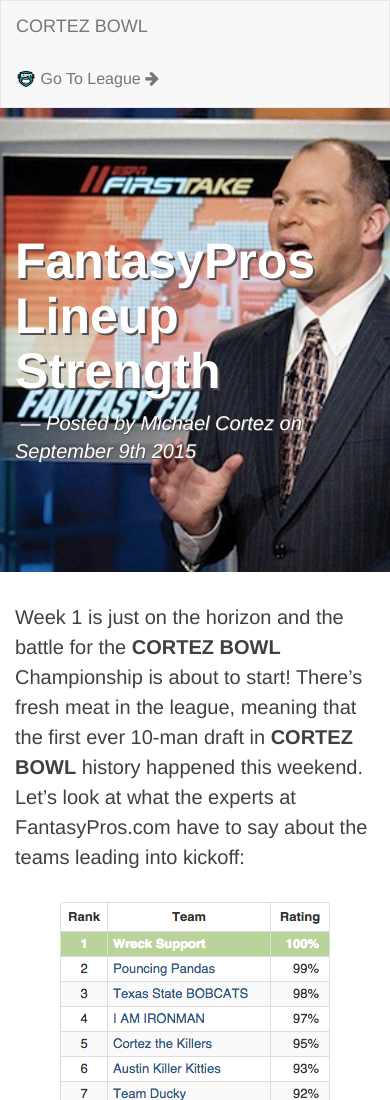
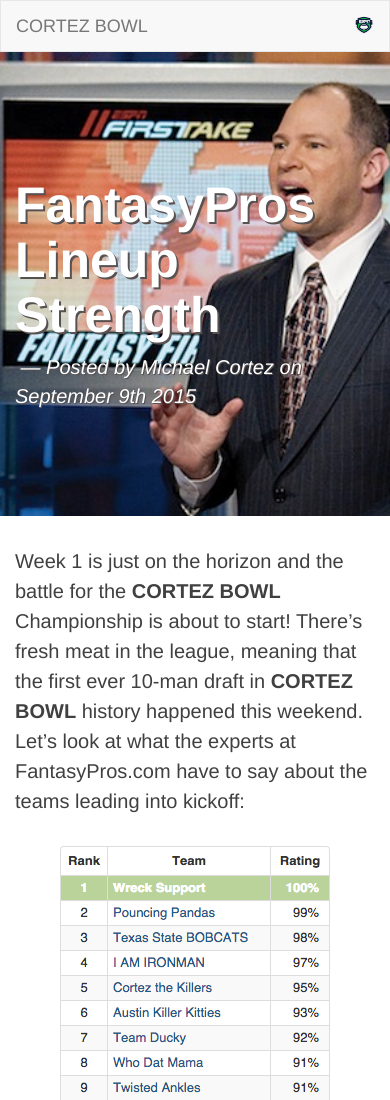
Before and after one commit to mcortez1497/cortezbowl, a website: page build/posts/2015/09/09/fantasypros-lineup-strength/index.html in a window 390 px wide. Shown: the top 1100 px of the page. Drawn offline with nearby package versions, Linux system fonts and the light colour scheme.

Commit message:
chore(release): release v1.1.0

```diff
--- a/build/posts/2015/09/09/fantasypros-lineup-strength/index.html
+++ b/build/posts/2015/09/09/fantasypros-lineup-strength/index.html
@@ -18,8 +18,12 @@
   <header class="navbar navbar-default">
     <div class="container">
       <div class="navbar-header">
+          <a href="http://games.espn.go.com/ffl/leagueoffice?leagueId=569656&seasonId=2015" class="navbar-toggle collapsed">
+            <img src="http://mcortez1497.github.io/cortezbowl/assets/espn_ff_logo.png" width="20" />
+          </a>
         <a class="navbar-brand" href="http://mcortez1497.github.io/cortezbowl/">CORTEZ BOWL</a>
       </div>
+      <div class="collapse navbar-collapse">
         <nav>
           <ul class="nav navbar-nav navbar-right">
             <li class="link">
@@ -29,6 +33,7 @@
             </li>
           </ul>
         </nav>
+      </div>
     </div>
   </header>
 
@@ -71,11 +76,20 @@
 <p>With a whopping <em>THREE</em> players suspended on the <strong>Houston Heat</strong>, there’s a good chance of getting burned. First round draft-pick and RB stud <strong>Le’Veon Bell</strong> is the marquee suspended player in Week 1 that may make the inaugural week of football for the Heat go up in smoke. That’s not to say they’re completely burned out, though! Handcuffed back <strong>Deangelo Williams</strong> will look to spark the offense for this week, and there is a hot spot on the roster in #1 ranked <strong>Dolphins DST</strong> going up against a combusting Redskins offense. The Heat are definitely playing with fire with some untested players like <strong>Melvin Gordon</strong>, <strong>Joique Bell</strong>, and <strong>Sam Bradford</strong>. But if they are able to light up the scoreboard this weekend, the Heat can easily scorch anyone in their way!</p>
 
         </div>
+        <div class="fb-comments" data-href="http://mcortez1497.github.io/cortezbowl/" data-width="750" data-numposts="3"></div>
       </div>
     </div>
   </div>
 
+  <div id="fb-root"></div>
   <script src="//cdnjs.cloudflare.com/ajax/libs/jquery/2.1.1/jquery.min.js"></script>
   <script src="//maxcdn.bootstrapcdn.com/bootstrap/3.3.5/js/bootstrap.min.js"></script>
+  <script>(function(d, s, id) {
+    var js, fjs = d.getElementsByTagName(s)[0];
+    if (d.getElementById(id)) return;
+    js = d.createElement(s); js.id = id;
+    js.src = "//connect.facebook.net/en_US/sdk.js#xfbml=1&version=v2.4";
+    fjs.parentNode.insertBefore(js, fjs);
+  }(document, 'script', 'facebook-jssdk'));</script>
 </body>
 </html>
--- a/build/styles.css
+++ b/build/styles.css
@@ -3,10 +3,17 @@
   color: #404040;
 }
 
+/* Navigation Styles */
 .nav .link {
   font-size: 16px;
 }
 
+.navbar-toggle {
+  padding: 0;
+  border: none;
+}
+
+/* Banner Styles */
 .banner {
   margin-top: -20px;
   background: no-repeat top center;
@@ -40,6 +47,7 @@
   margin: -10px 0px;
 }
 
+/* Home Page Styles */
 .post-preview h1 {
   font-weight: 800;
   color: inherit;
@@ -65,6 +73,7 @@
   text-decoration: none;
 }
 
+/* Post Page Styles */
 .post p {
   line-height: 1.5;
   margin: 30px 0;
--- a/package.json
+++ b/package.json
@@ -1,6 +1,6 @@
 {
   "name": "cortezbowl",
-  "version": "1.0.0",
+  "version": "1.1.0",
   "description": "Fantasy Football Blog",
   "homepage": "https://github.com/mcortez1497/cortezbowl",
   "author": "Michael Cortez <michael.e.cortez.ii@gmail.com>",
```
Also changed, not shown: build/_partials/header/index.html (added, +21 -0 lines), build/index.html (+5 -0 lines), build/posts/2015/09/09/week-1-power-rankings/index.html (+14 -0 lines), build/posts/2015/09/16/fantasypros-lineup-strength/index.html (+14 -0 lines), build/posts/2015/09/16/week-2-power-rankings/index.html (+14 -0 lines), build/posts/2015/09/17/cortez-comeback-nowhere-to-hyde/index.html (+14 -0 lines). Lines whose indentation alone changed are shown as unchanged.
